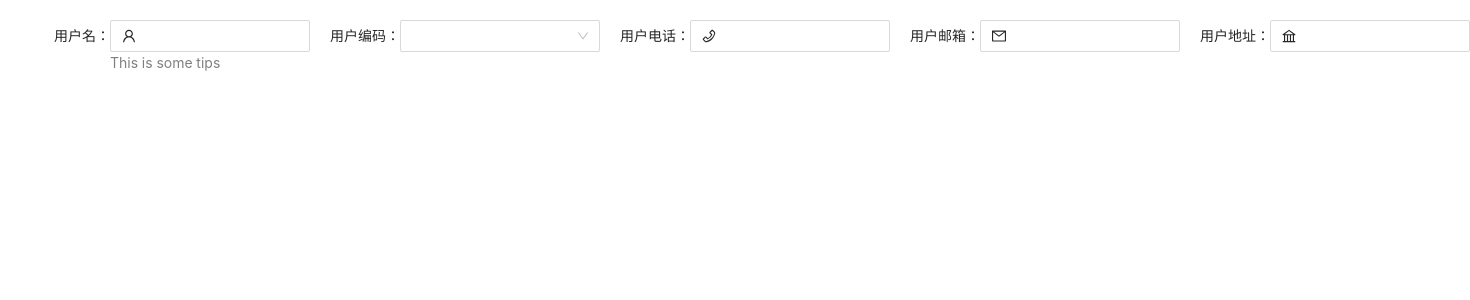
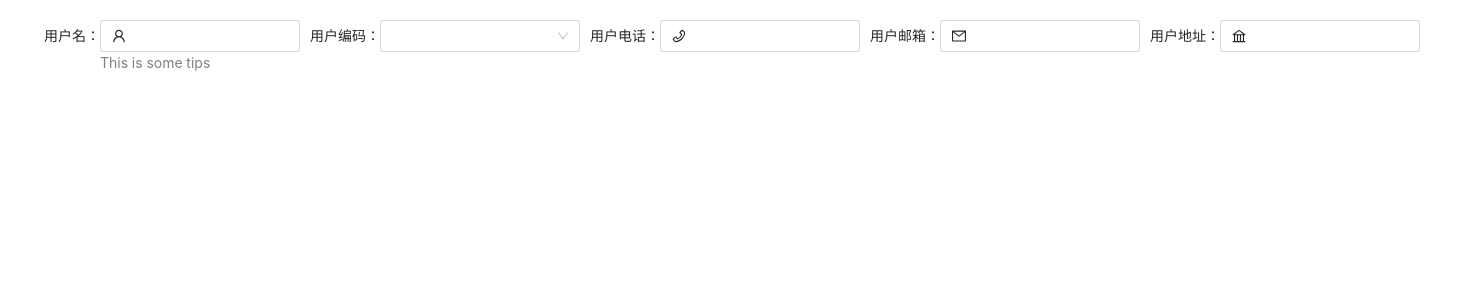
Before and after one commit to 1419zxw/custom-component, a Vue app: page /SearchFilterTest in a window 1280 px wide. Shown: the top 300 px of the page, 1470 px wide, since content can reach past the window. Built offline with nearby package versions, Linux system fonts and the light colour scheme.

Commit message:
feat：常量

```diff
--- a/src/components/SearchFilter/constant.js
+++ b/src/components/SearchFilter/constant.js
@@ -1,6 +1,12 @@
-// item默认左外边距
-export const DEFAULT_ITEM_MARGIN_LEFT = '10px'
+// container内边距
+export const CONTAINER_PADDING = "20px";
+// item左外边距
+export const ITEM_MARGIN_LEFT = "10px";
 // label默认宽度
-export const DEFAULT_ITEM_LABEL_WIDTH = '80px'
+export const DEFAULT_ITEM_LABEL_WIDTH = "80px";
 // comp默认宽度
-export const DEFAULT_ITEM_COMP_WIDTH = '200px'
+export const DEFAULT_ITEM_COMP_WIDTH = "200px";
+// 按钮组宽度（有高级查询）
+export const BUTTON_GROUP_WIDTH_1 = "250px";
+// 按钮组宽度（无高级查询）
+export const BUTTON_GROUP_WIDTH_2 = "160px";
```
